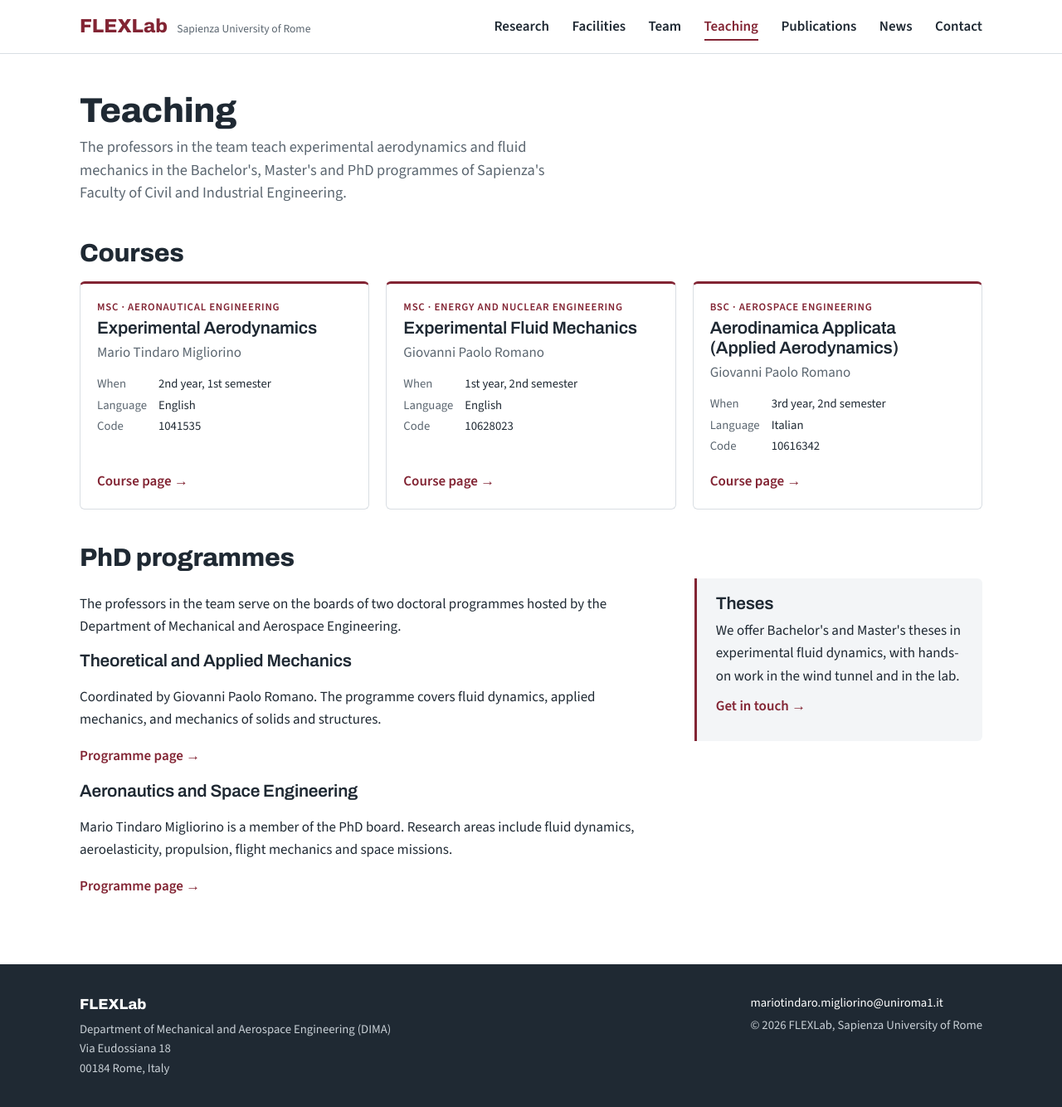
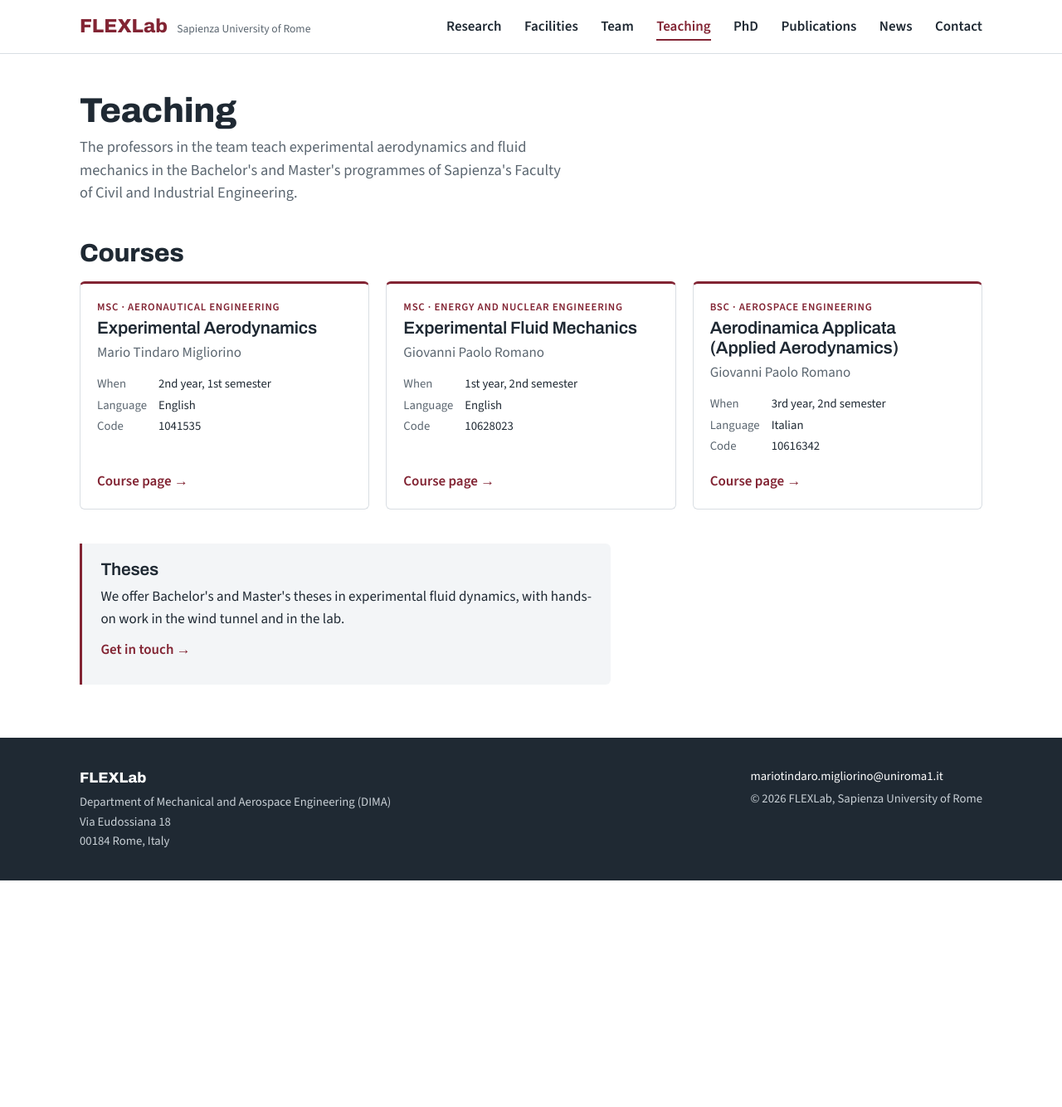
Before and after one commit to FLEXLab-Sapienza/FLEXLab-Sapienza.github.io, a Jekyll site: the page built from teaching.html, in a window 1280 px wide and 1334 px high. Shown: the whole window at 83% size. Built offline with Jekyll 4.4.1, drawn with Linux system fonts in a browser that asks for light colours.

Commit message:
Move PhD programmes to a new PhD page with programme cards
Co-Authored-By: Claude Opus 5.5 <noreply@anthropic.com>

```diff
--- a/_config.yml
+++ b/_config.yml
@@ -24,6 +24,8 @@ nav:
     url: /team/
   - title: Teaching
     url: /teaching/
+  - title: PhD
+    url: /phd/
   - title: Publications
     url: /publications/
   - title: News
--- a/assets/css/style.css
+++ b/assets/css/style.css
@@ -188,3 +188,5 @@ h3 { font-weight: 600; font-size: 1.3rem; margin: 0 0 .4rem; }
 .course-meta dt { color: var(--muted); }
 .course-meta dd { margin: 0; }
 .course .more { margin-top: auto; }
+.callout.theses { margin-top: 2.6rem; max-width: 640px; }
+.page .split h2 { margin-top: 2.6rem; }
--- a/teaching.html
+++ b/teaching.html
@@ -2,8 +2,8 @@
 layout: page
 title: Teaching
 lead: >-
-  The professors in the team teach experimental aerodynamics and fluid mechanics in the Bachelor's, Master's
-  and PhD programmes of Sapienza's Faculty of Civil and Industrial Engineering.
+  The professors in the team teach experimental aerodynamics and fluid mechanics in the Bachelor's and Master's
+  programmes of Sapienza's Faculty of Civil and Industrial Engineering.
 permalink: /teaching/
 ---
 <h2>Courses</h2>
@@ -23,23 +23,8 @@ permalink: /teaching/
   {% endfor %}
 </div>
 
-<h2>PhD programmes</h2>
-<div class="split">
-  <div>
-    <p>The professors in the team serve on the boards of two doctoral programmes hosted by the Department of
-    Mechanical and Aerospace Engineering.</p>
-    <h3>Theoretical and Applied Mechanics</h3>
-    <p>Coordinated by Giovanni Paolo Romano. The programme covers fluid dynamics, applied mechanics, and
-    mechanics of solids and structures.</p>
-    <p><a class="more" href="https://phd.uniroma1.it/web/THEORETICAL-AND-APPLIED-MECHANICS_nD3520_EN.aspx">Programme page &rarr;</a></p>
-    <h3>Aeronautics and Space Engineering</h3>
-    <p>Mario Tindaro Migliorino is a member of the PhD board. Research areas include fluid dynamics,
-    aeroelasticity, propulsion, flight mechanics and space missions.</p>
-    <p><a class="more" href="https://phd.uniroma1.it/web/AERONAUTICS-AND-SPACE-ENGINEERING_nD3556_EN.aspx">Programme page &rarr;</a></p>
-  </div>
-  <aside class="callout">
-    <h3>Theses</h3>
-    <p>We offer Bachelor's and Master's theses in experimental fluid dynamics, with hands-on work in the wind tunnel and in the lab.</p>
-    <p><a class="more" href="{{ '/contact/' | relative_url }}">Get in touch &rarr;</a></p>
-  </aside>
-</div>
+<aside class="callout theses">
+  <h3>Theses</h3>
+  <p>We offer Bachelor's and Master's theses in experimental fluid dynamics, with hands-on work in the wind tunnel and in the lab.</p>
+  <p><a class="more" href="{{ '/contact/' | relative_url }}">Get in touch &rarr;</a></p>
+</aside>
```
Also changed, not shown: CLAUDE.md (+1 -1 lines), _data/phd.yml (added, +15 -0 lines), phd.html (added, +40 -0 lines), README.md.
